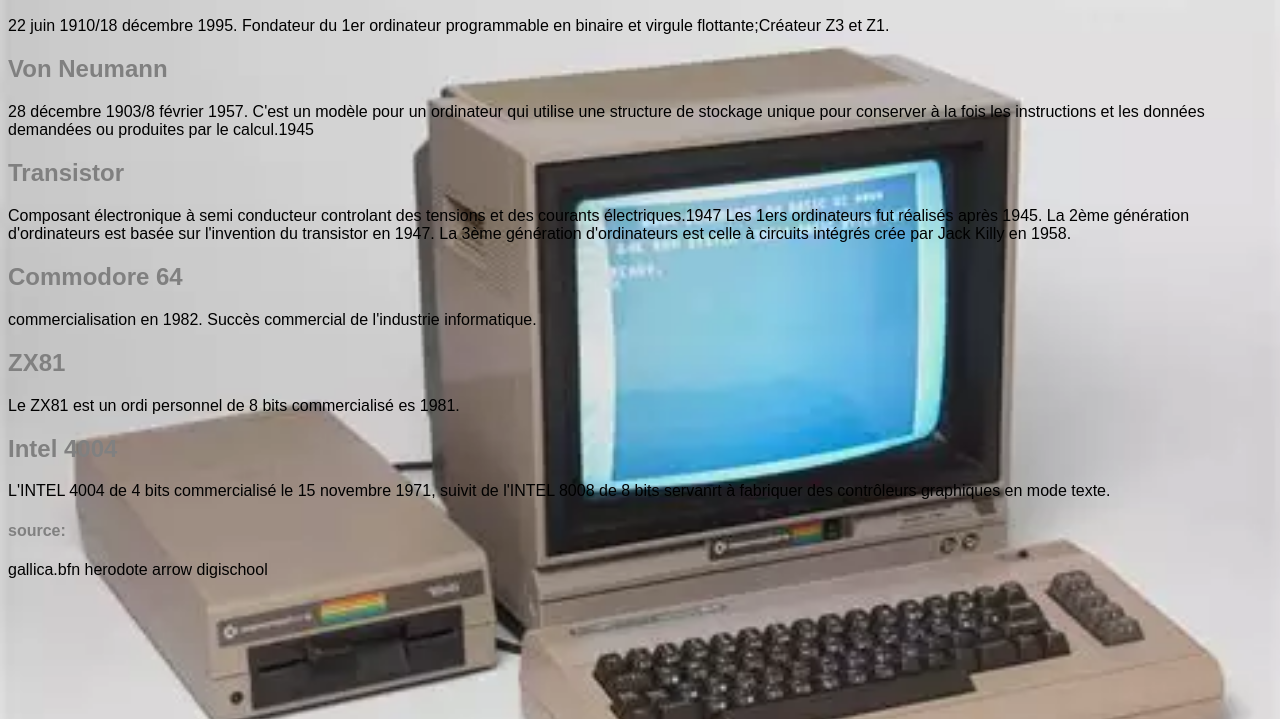
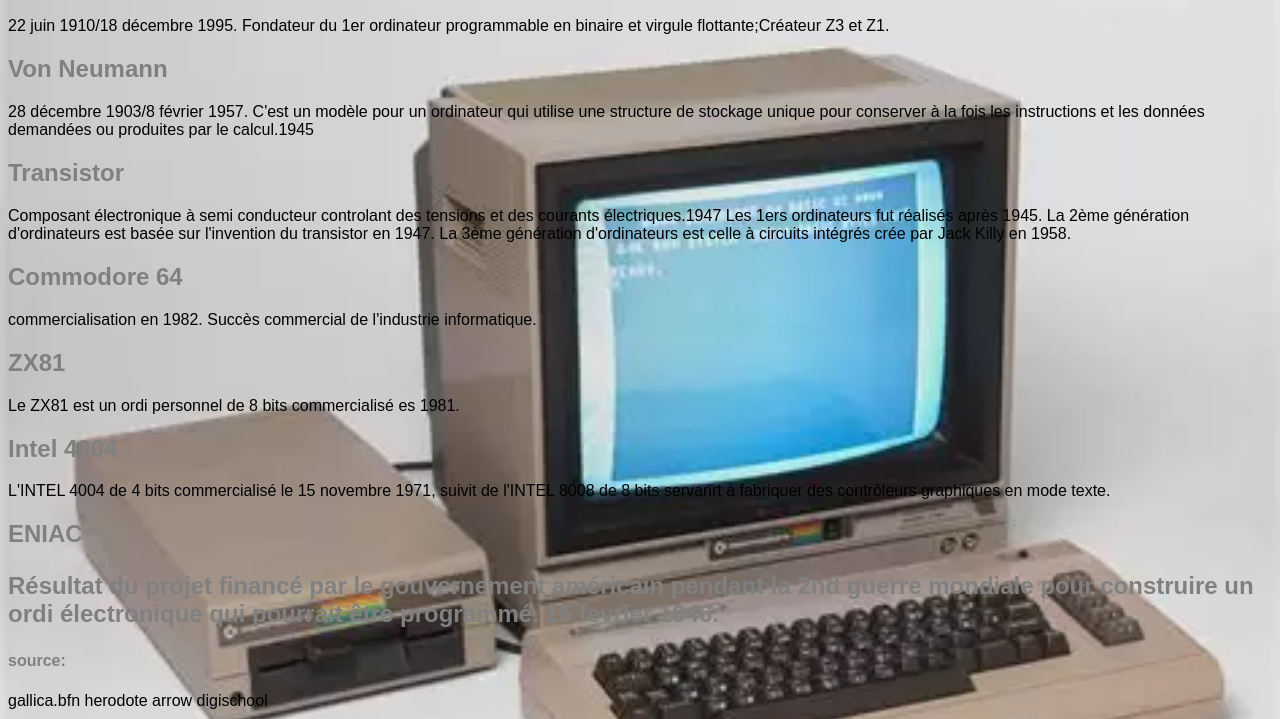
Before and after one commit to BriotAaron02/BriotAaron02.github.io, a plain HTML site: page index.html in a window 1280 px wide. Shown: the part 97-816 px from the top of the page. Drawn offline with Linux system fonts and the light colour scheme.

Commit message:
Update index.html

```diff
--- a/index.html
+++ b/index.html
@@ -59,7 +59,9 @@
   <p>L'INTEL 4004 de 4 bits commercialisé le 15 novembre 1971, suivit de l'INTEL 8008 de 8 bits servanrt à fabriquer des contrôleurs graphiques en mode texte.</p>
 
 
+<h2>ENIAC<h2>
 
+  <p>Résultat du projet financé par le gouvernement américain pendant la 2nd guerre mondiale pour construire un ordi électronique qui pourrait être programmé. 15 fevrier 1946.</p>
 
 
 
```
